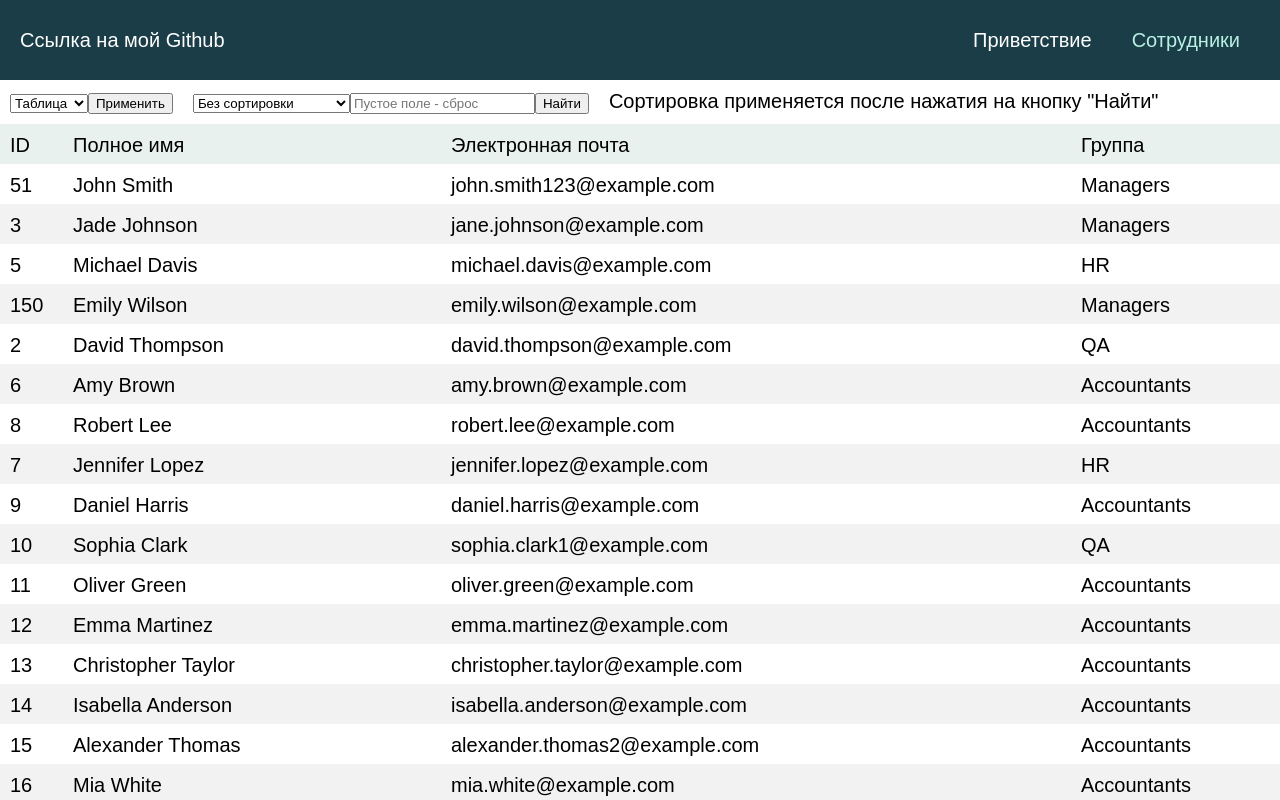
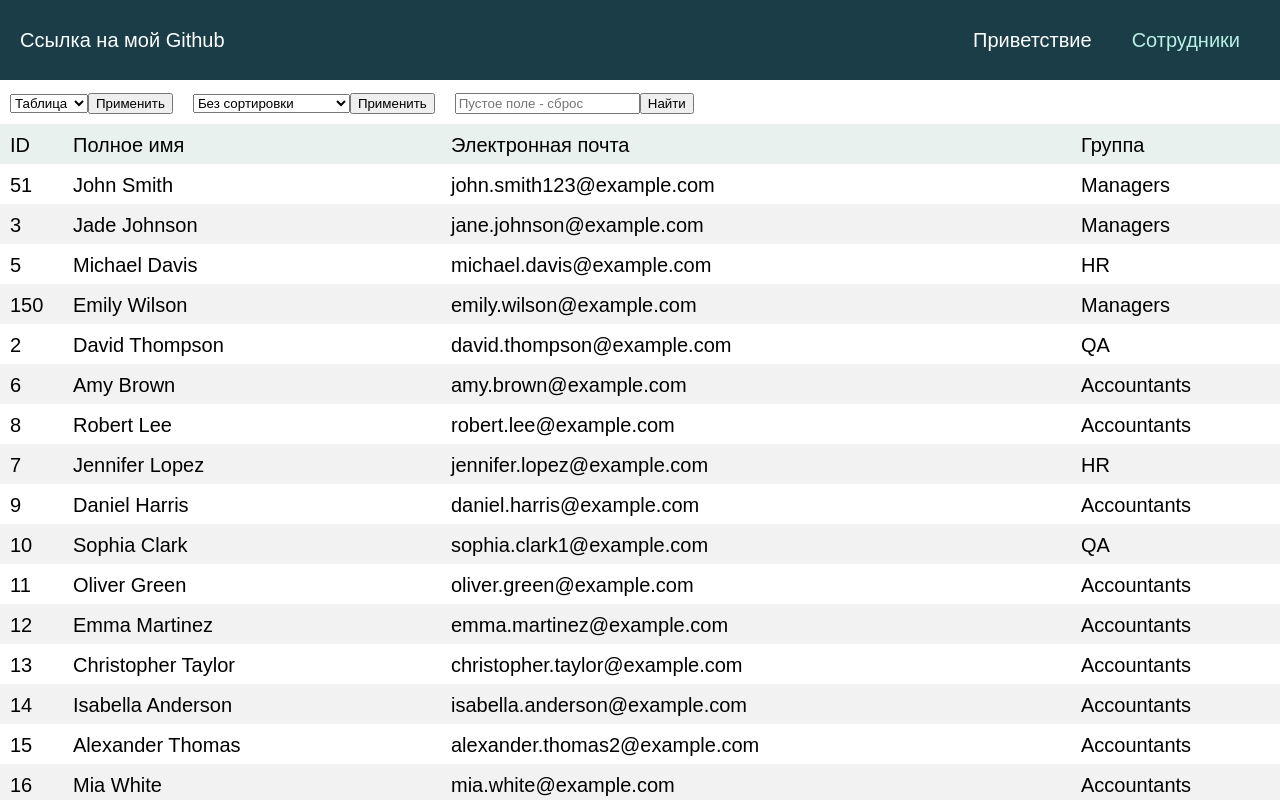
Before and after one commit to nougatcat/test-app, a React (Create React App) app: page /employees in a window 1280 px wide. Shown: the top 800 px of the page. Built offline with nearby package versions, Linux system fonts and the light colour scheme; no server answers.

Commit message:
Разделение формы

```diff
--- a/src/components/About/About.jsx
+++ b/src/components/About/About.jsx
@@ -24,6 +24,7 @@ const About = (props) => {
                     <p>Приложение с помощью axios загружает c моего удаленного репозитория json (300 записей ) со списком пользователей, а для случая, если сервер недоступен, я прописал catch, который загрузит локальную копию файла.</p>
                     <p>Группы: Managers, Accountants, HR, QA, Ungrouped</p>
                     <p>Я сделал три варианта отображения. Каждый вариант содержит четыре параметра. По умолчанию отрисовывается вариант «Таблица». Выбор осуществляется через взаимодействие с формой.</p>
+                    <p>Есть возможность сортировки по ID и сортировки по имени пользователя, и поиск по всем столбцам.</p>
                 </div>
             </div>
             <h1>Как сделано это приложение?</h1>
--- a/src/components/Employees/EmployeesForm.jsx
+++ b/src/components/Employees/EmployeesForm.jsx
@@ -44,6 +44,20 @@ const EmployeesForm = (props) => {
                                 <option  value="id">Сортировка по ID</option>
                                 <option value="fullname">Сортировка по имени</option>
                             </Field>
+                            <button type="submit">
+                                Применить
+                            </button>
+                        </Form>
+                    )}
+                </Formik>
+            </div>
+            <div className={css.forms__form}>
+                <Formik
+                    initialValues={{ term: '', sort: '' }}
+                    onSubmit={submitSearch}
+                >
+                    {() => (
+                        <Form>
                             <Field placeholder="Пустое поле - сброс" type="text" name="term" />
                             <button type="submit">
                                 Найти
@@ -52,7 +66,6 @@ const EmployeesForm = (props) => {
                     )}
                 </Formik>
             </div>
-            <div>Сортировка применяется после нажатия на кнопку "Найти"</div>
 
         </div>
     )
```
